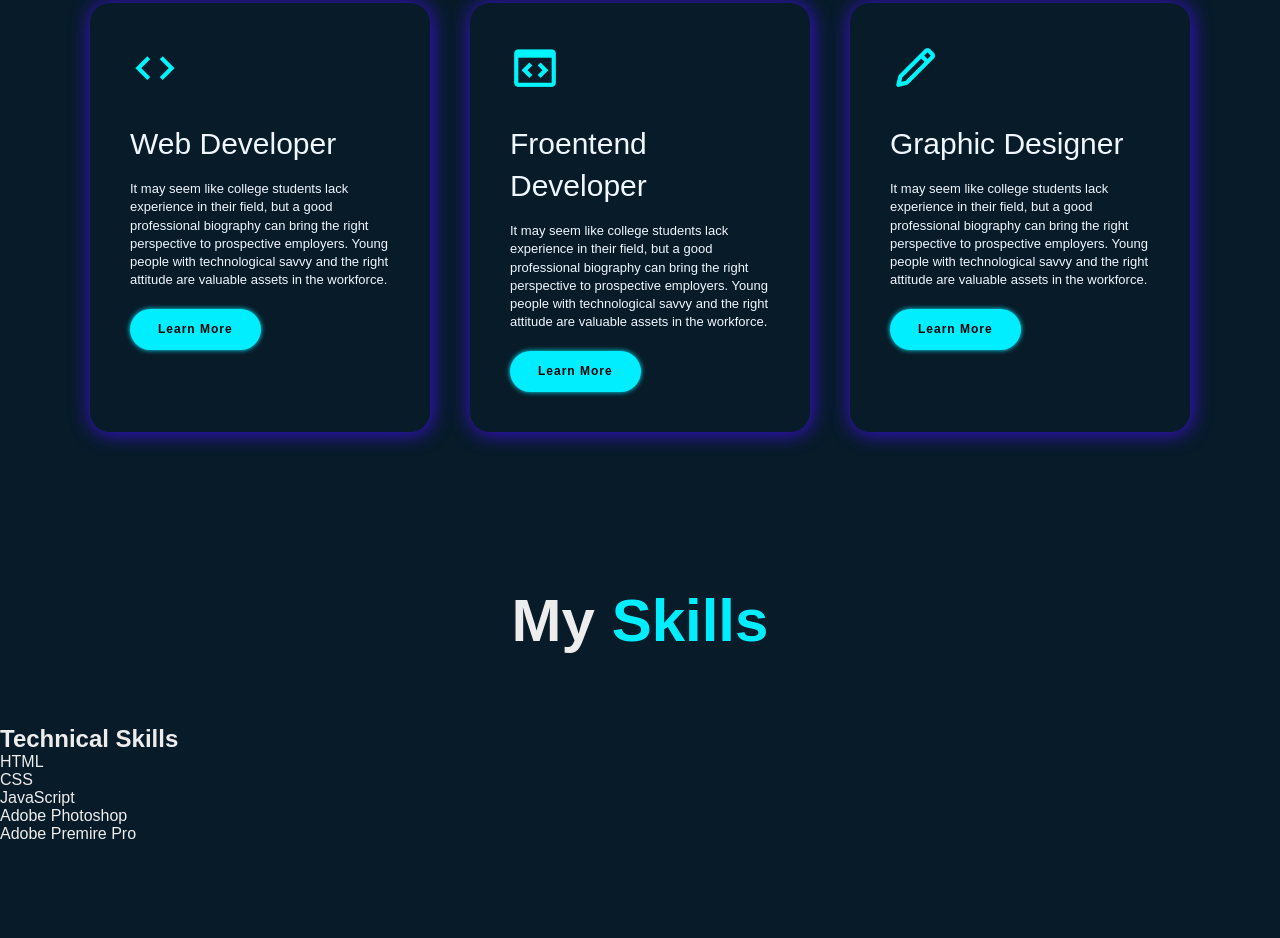
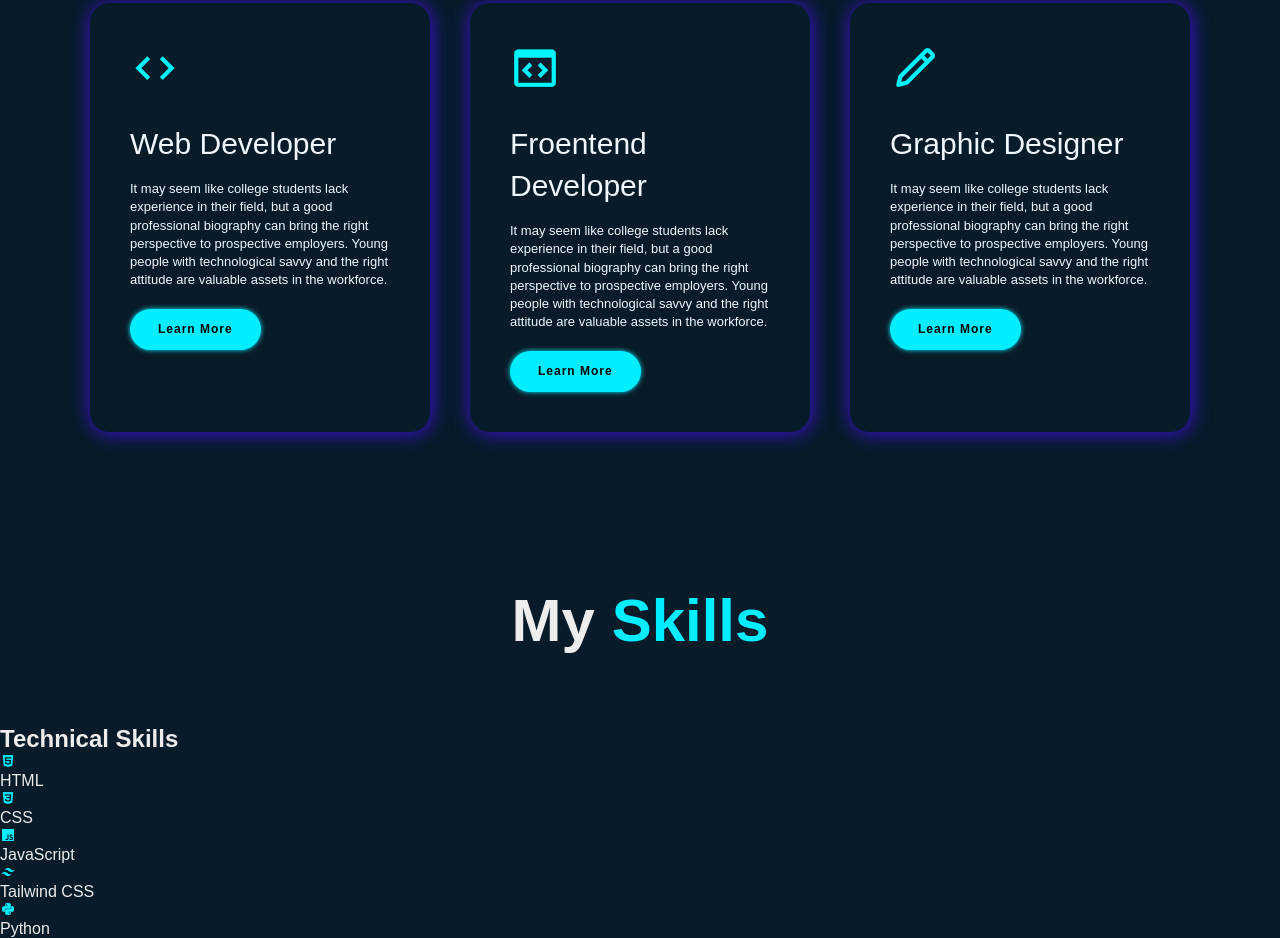
Before and after one commit to sabujrouth/portfolio, a plain HTML site: page index.html in a window 1280 px wide. Shown: the part 1612-2550 px from the top of the page. Before the commit the page ends 2455 px from the top, so only its background shows below. Drawn offline with nearby package versions, Linux system fonts and the light colour scheme.

Commit message:
add another section

```diff
--- a/index.html
+++ b/index.html
@@ -102,7 +102,7 @@
         <div class="container1" id="Skills">
             <h1 class="heading1">Technical Skills</h1>
             <div class="Technical-bars">
-                <div class="bars">
+                <div class="bars"><i class='bx bxl-html5' style='color:#00eeff'></i>
                     <div class="info">
                         <span>HTML</span>
                     </div>
@@ -110,7 +110,7 @@
                         <span></span>
                     </div>
                 </div>
-                <div class="bars">
+                <div class="bars"><i class='bx bxl-css3' style='color:#00eeff' ></i>
                     <div class="info">
                         <span>CSS</span>
                     </div>
@@ -118,7 +118,7 @@
                         <span></span>
                     </div>
                 </div>
-                <div class="bars">
+                <div class="bars"><i class='bx bxl-javascript' style='color:#00eeff' ></i>
                     <div class="info">
                         <span>JavaScript</span>
                     </div>
@@ -126,19 +126,19 @@
                         <span></span>
                     </div>
                 </div>
-                <div class="bars">
+                <div class="bars"><i class='bx bxl-tailwind-css' style='color:#00eeff' ></i>
                     <div class="info">
-                        <span>Adobe Photoshop</span>
+                        <span>Tailwind CSS</span>
                     </div>
-                    <div class="progress-line Adobe Photoshop">
+                    <div class="progress-line tailwind-css">
                         <span></span>
                     </div>
                 </div>
-                <div class="bars">
+                <div class="bars"><i class='bx bxl-python' style='color:#00eeff' ></i>
                     <div class="info">
-                        <span>Adobe Premire Pro</span>
+                        <span>Python</span>
                     </div>
-                    <div class="progress-line Adobe Premire Pro">
+                    <div class="progress-line python">
                         <span></span>
                     </div>
                 </div>
```
